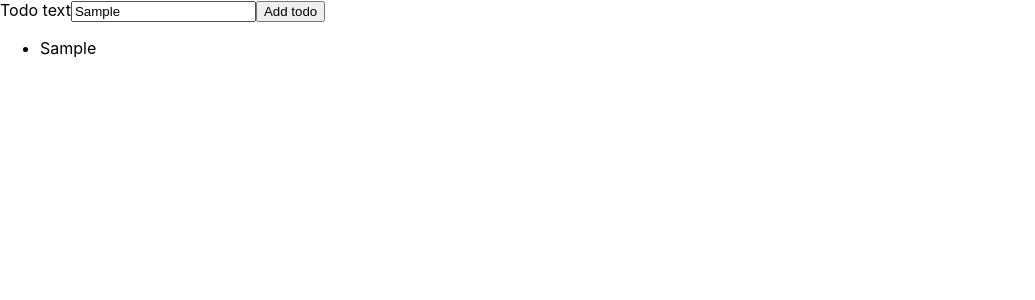
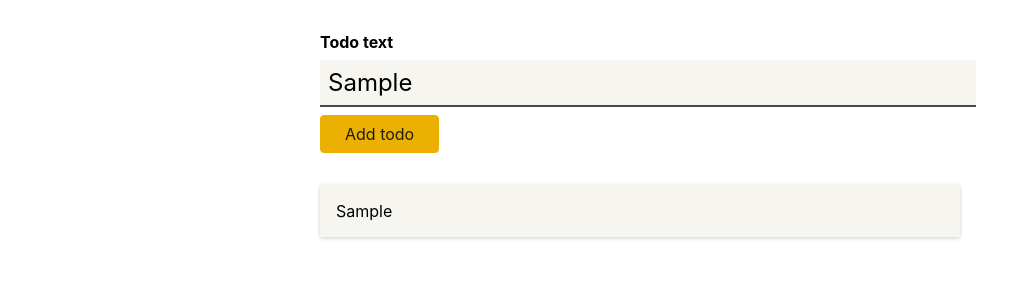
Before and after one commit to VaibhaoHatwar/React-Typescript-TodosApp, a React (Create React App) app: page / in a window 1280 px wide. Both pictures are taken after typing "Sample" into the empty fields and a click on the button "Add todo". Shown: the top 300 px of the page, without its empty margins (0-1035 px from the left). Built offline with nearby package versions, Linux system fonts and the light colour scheme.

Commit message:
Adding Styling

```diff
--- a/src/components/NewTodo.tsx
+++ b/src/components/NewTodo.tsx
@@ -1,4 +1,6 @@
 import { useRef } from "react"
+
+import classes from "../styles/NewTodo.module.css"
 
 const NewTodo: React.FC<{ onAddTodo: (text: string) => void }> = (props) => {
   const todoTextInputRef = useRef<HTMLInputElement>(null)
@@ -17,7 +19,7 @@
   }
 
   return (
-    <form onSubmit={submitHandler}>
+    <form onSubmit={submitHandler} className={classes.form}>
       <label htmlFor="text">Todo text</label>
       <input type="text" id="text" ref={todoTextInputRef} />
       <button>Add todo</button>
--- a/src/components/TodoItem.tsx
+++ b/src/components/TodoItem.tsx
@@ -1,5 +1,7 @@
+import classes from "../styles/TodoItem.module.css"
+
 const TodoItem: React.FC<{ text: string }> = (props) => {
-  return <li>{props.text}</li>
+  return <li className={classes.item}>{props.text}</li>
 }
 
 export default TodoItem
--- a/src/components/Todos.tsx
+++ b/src/components/Todos.tsx
@@ -1,9 +1,11 @@
 import Todo from "../models/todo"
 import TodoItem from "./TodoItem"
 
+import classes from "../styles/Todos.module.css"
+
 const Todos: React.FC<{ items: Todo[] }> = (props) => {
   return (
-    <ul>
+    <ul className={classes.todos}>
       {props.items.map((item) => (
         <TodoItem key={item.id} text={item.text} />
       ))}
--- /dev/null
+++ b/src/styles/NewTodo.module.css
@@ -0,0 +1,41 @@
+.form {
+  width: 40rem;
+  margin: 2rem auto;
+}
+
+.form label {
+  display: block;
+  font-weight: bold;
+  margin-bottom: 0.5rem;
+}
+
+.form input {
+  display: block;
+  width: 100%;
+  font: inherit;
+  font-size: 1.5rem;
+  padding: 0.5rem;
+  border-radius: 4px;
+  background-color: #f7f5ef;
+  border: none;
+  border-bottom: 2px solid #494844;
+  border-bottom-right-radius: 0;
+  border-bottom-left-radius: 0;
+  margin-bottom: 0.5rem;
+}
+
+.form button {
+  font: inherit;
+  background-color: #ebb002;
+  border: 1px solid #ebb002;
+  color: #201d0f;
+  padding: 0.5rem 1.5rem;
+  border-radius: 4px;
+  cursor: pointer;
+}
+
+.form button:hover,
+.form button:active {
+  background-color: #ebc002;
+  border-color: #ebc002;
+}
--- /dev/null
+++ b/src/styles/TodoItem.module.css
@@ -0,0 +1,6 @@
+.item {
+  margin: 1rem 0;
+  box-shadow: 0 1px 4px rgba(0, 0, 0, 0.2);
+  padding: 1rem;
+  background-color: #f7f5ef;
+}
--- /dev/null
+++ b/src/styles/Todos.module.css
@@ -0,0 +1,6 @@
+.todos {
+  list-style: none;
+  margin: 2rem auto;
+  padding: 0;
+  width: 40rem;
+}
```
